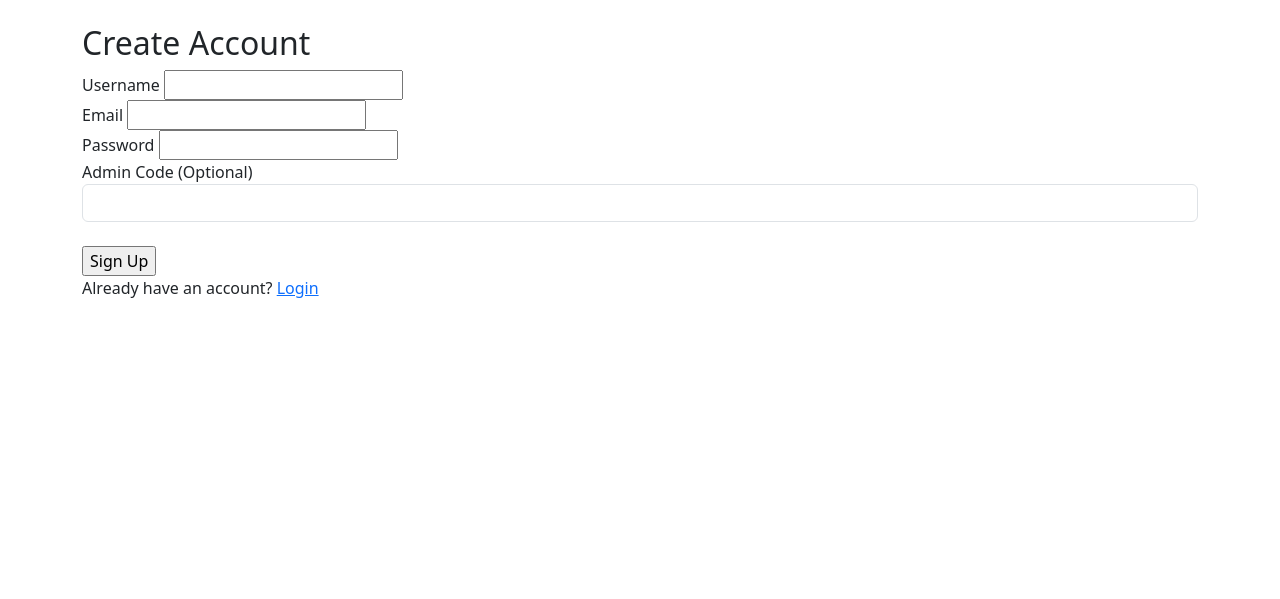
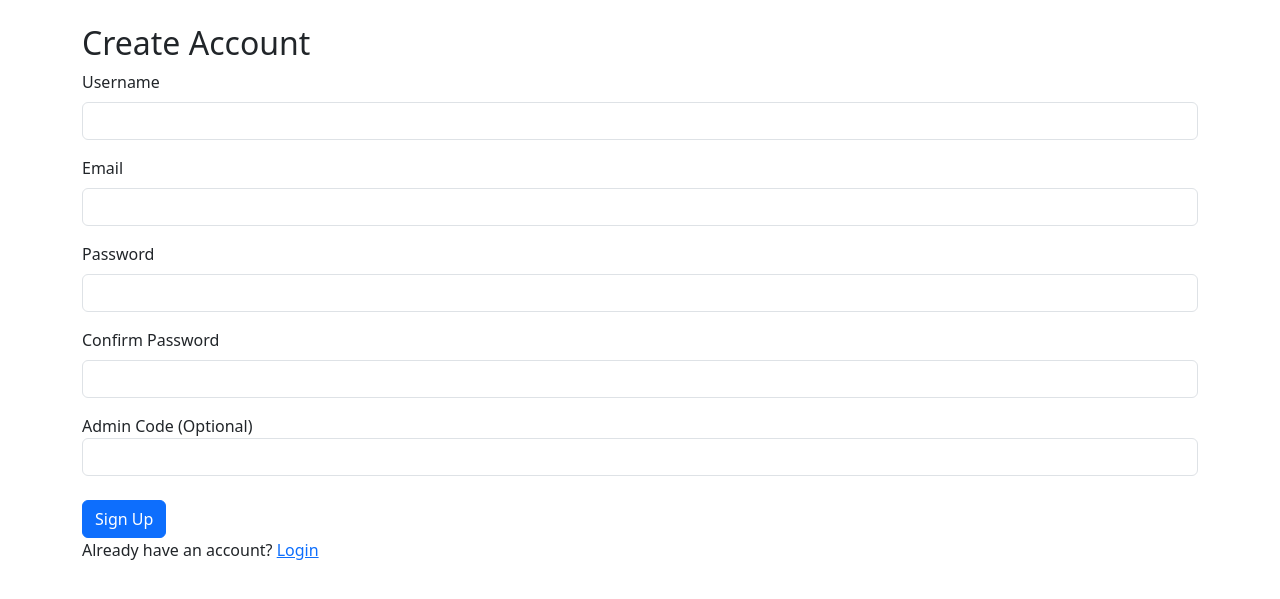
Before and after one commit to SLUferanmi/Jowis-Tracker, a Flask app: page /signup in a window 1280 px wide. Shown: the top 599 px of the page. Run offline with Flask 3, Linux system fonts and the light colour scheme; some libraries are stand-ins or nearby versions.

Commit message:
git add .

```diff
--- a/app/forms.py
+++ b/app/forms.py
@@ -9,6 +9,7 @@ class SignupForm(FlaskForm):
     username = StringField("Username", validators=[DataRequired(), Length(min=3, max=20)])
     email = StringField("Email", validators=[DataRequired(), Email()])
     password = PasswordField("Password", validators=[DataRequired(), Length(min=6)])
+    confirm_password = PasswordField('Confirm Password', validators=[DataRequired(), EqualTo('password', message='Passwords must match.')])
     admin_code = StringField("Admin Code (Optional)", validators=[Optional()])  # Optional field for admin
     submit = SubmitField("Sign Up")
 
--- a/app/templates/signup.html
+++ b/app/templates/signup.html
@@ -10,13 +10,41 @@
 
     <form method="POST">
         {{ form.hidden_tag() }}
-        {{ form.username.label }} {{ form.username() }}<br>
-        {{ form.email.label }} {{ form.email() }}<br>
-        {{ form.password.label }} {{ form.password() }}<br>
-        <div class="form-group">
-        {{ form.admin_code.label }} {{ form.admin_code(class="form-control") }}<br>
-        </div>
-        {{ form.submit() }}
+            <div class="mb-3">
+        {{ form.username.label(class="form-label") }}
+        {{ form.username(class="form-control") }}
+        {% for error in form.username.errors %}
+            <div class="text-danger">{{ error }}</div>
+        {% endfor %}
+    </div>
+
+    <div class="mb-3">
+        {{ form.email.label(class="form-label") }}
+        {{ form.email(class="form-control") }}
+        {% for error in form.email.errors %}
+            <div class="text-danger">{{ error }}</div>
+        {% endfor %}
+    </div>
+
+    <div class="mb-3">
+        {{ form.password.label(class="form-label") }}
+        {{ form.password(class="form-control") }}
+        {% for error in form.password.errors %}
+            <div class="text-danger">{{ error }}</div>
+        {% endfor %}
+    </div>
+
+    <div class="mb-3">
+        {{ form.confirm_password.label(class="form-label") }}
+        {{ form.confirm_password(class="form-control") }}
+        {% for error in form.confirm_password.errors %}
+            <div class="text-danger">{{ error }}</div>
+        {% endfor %}
+    </div>
+    <div>{{ form.admin_code.label }} {{ form.admin_code(class="form-control") }}<br>
+    </div>
+
+    {{ form.submit(class="btn btn-primary") }}
     </form>
     <p>Already have an account? <a href="{{ url_for('main.login') }}">Login</a></p>
 </body>
```
Also changed, not shown: app.db, 1 other file.
